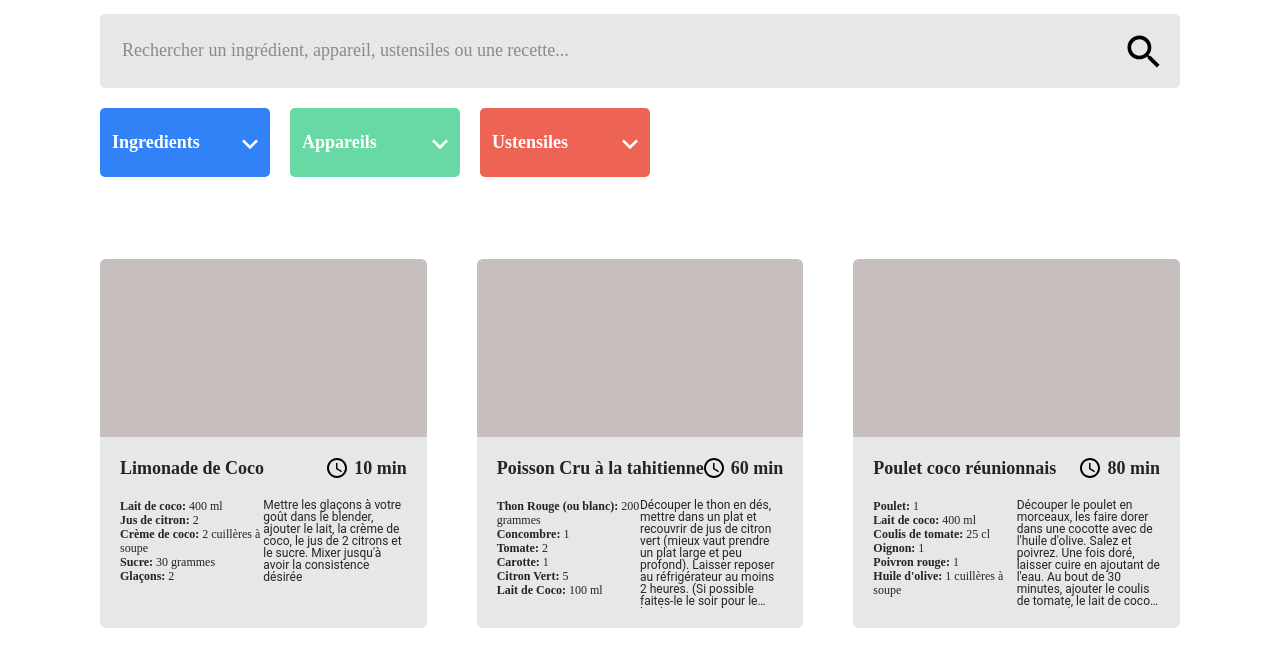
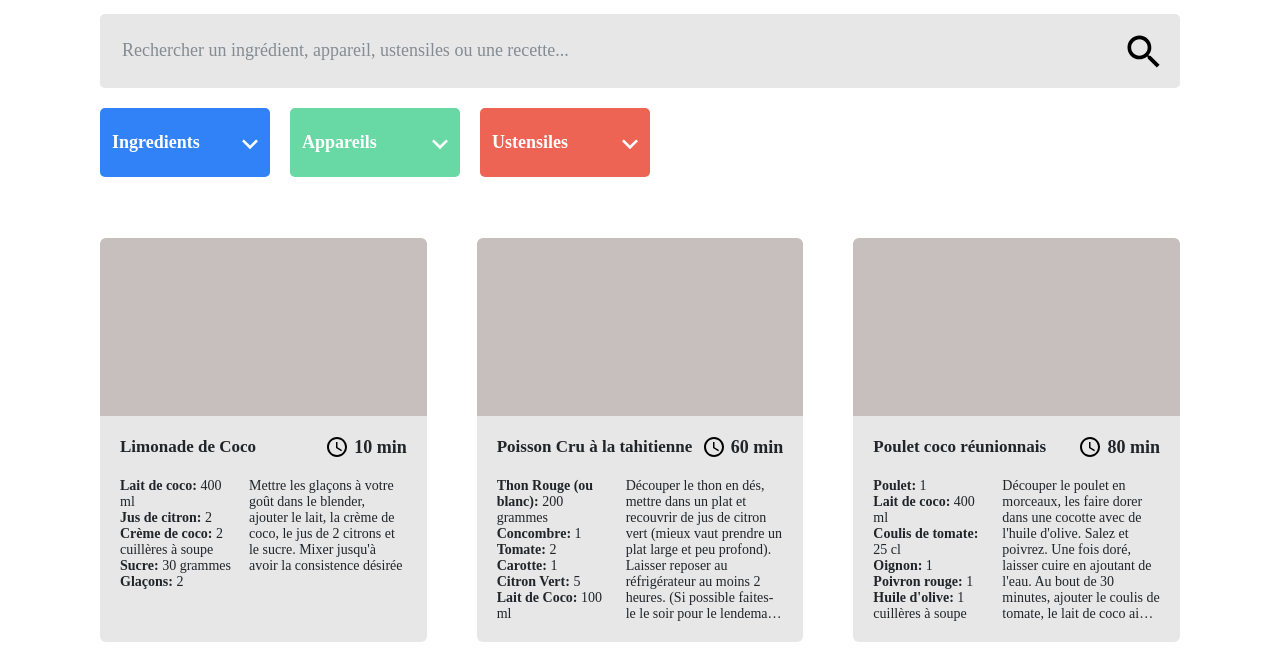
Before and after one commit to jojoner16/Les-petits-plats, a plain HTML site: page index.html in a window 1280 px wide. Shown: the part 137-800 px from the top of the page. Drawn offline with nearby package versions, Linux system fonts and the light colour scheme.

Commit message:
mise en forme du texte, de l'icone et du temps

```diff
--- a/css/styles.css
+++ b/css/styles.css
@@ -66,7 +66,7 @@ main {
     display: flex;
     flex-direction: column;
     justify-content: space-between;
-    min-height: 121px;
+    min-height: 100px;
     margin: 25px 0;
 }
 .ingredient, .appliance, .utensil{
@@ -241,17 +241,18 @@ main {
     line-height: 22px;
 }
 .recipeTitle{
-    font-size: 18px;
+    font-size: 17px;
     line-height: 22px;
     font-weight: bold;
 }
 .recipeIngredients, .recipePreparation {
     margin: 0;
-    width: 50%;
-    font-size: 12px;
+    overflow: hidden;
 }
 .recipeIngredients {
-    line-height: 14px;
+    width: 40%;
+    font-size: 14px;
+    line-height: 16px;
     list-style: none;
     padding: 0;
     min-height: 105px;
@@ -260,11 +261,13 @@ main {
     font-weight: bold;
 }
 .recipePreparation {
-    line-height: 12px;
-    font-family: "Roboto";
+    width: 55%;
+    margin-left: 5%;
+    text-overflow: ellipsis;
+    font-size: 14px;
+    line-height: 16px;
+    font-family: "DM Sans";
     font-style: normal;
-    height: 109px;
-    overflow: hidden;
     display: -webkit-box;
     -webkit-line-clamp: 9;
     -webkit-box-orient: vertical;
```
